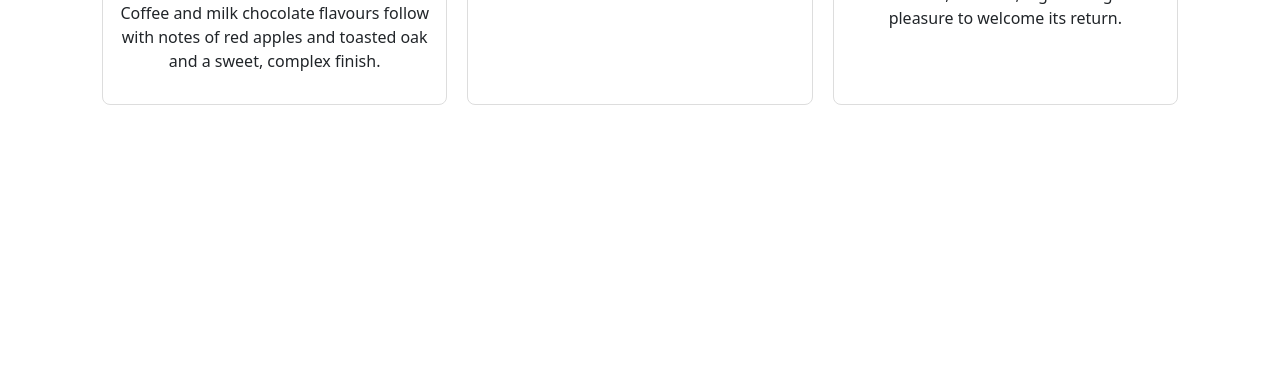
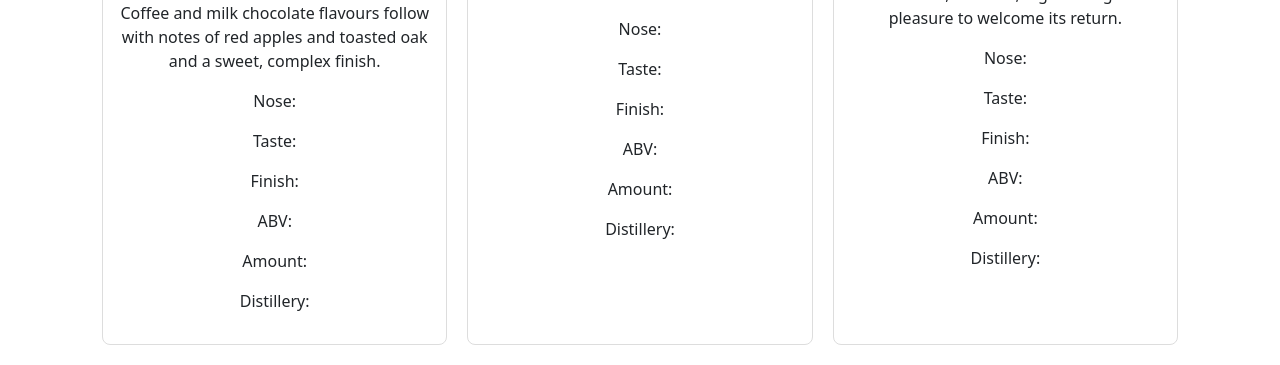
Before and after one commit to davidjoyce7656/software-ca1, a Django app: page /spot/ in a window 1280 px wide. Shown: the part 809-1174 px from the top of the page. Before the commit the page ends 914 px from the top, so only its background shows below. Run offline with Django 4.2, Linux system fonts and the light colour scheme; data comes from the database, SQL or seed files in the repository.

Commit message:
dbsql3 gitignore

```diff
--- a/whiskeycellar/models.py
+++ b/whiskeycellar/models.py
@@ -11,6 +11,13 @@
     name = models.CharField(max_length=100)
     brand = models.ForeignKey('WhiskeyBrand', on_delete=models.CASCADE)
     description = models.TextField()
+    amount = models.TextField()
+    cask = models.TextField
+    distillery = models.TextField()
+    nose = models.TextField()
+    taste = models.TextField()
+    finish = models.TextField()
+    abv = models.TextField()
     price = models.DecimalField(max_digits=10, decimal_places=2)
     image = models.ImageField(upload_to='whiskey_images/', null=True, blank=True)
     stock = models.IntegerField(null=True, blank=True)
--- a/whiskeycellar/templates/jameson.html
+++ b/whiskeycellar/templates/jameson.html
@@ -11,6 +11,12 @@
                 <p>Brand: {{ whiskey.brand.name }}</p>
                 <p>Price: €{{ whiskey.price }}</p>
                 <p class="whiskey-description">{{ whiskey.description }}</p>
+                <p>Nose: {{ whiskey.nose }}</p>
+                <p>Taste: {{ whiskey.taste }}</p>
+                <p>Finish: {{ whiskey.finish }}</p>
+                <p>ABV: {{ whiskey.abv }}</p>
+                <p>Amount: {{ whiskey.amount }}</p>
+                <p>Distillery: {{ whiskey.amount }}</p>
             </div>
         {% endif %}
     {% empty %}
--- a/whiskeycellar/templates/mandm.html
+++ b/whiskeycellar/templates/mandm.html
@@ -11,6 +11,12 @@
                 <p>Brand: {{ whiskey.brand.name }}</p>
                 <p>Price: €{{ whiskey.price }}</p>
                 <p class="whiskey-description">{{ whiskey.description }}</p>
+                <p>Nose: {{ whiskey.nose }}</p>
+                <p>Taste: {{ whiskey.taste }}</p>
+                <p>Finish: {{ whiskey.finish }}</p>
+                <p>ABV: {{ whiskey.abv }}</p>
+                <p>Amount: {{ whiskey.amount }}</p>
+                <p>Distillery: {{ whiskey.amount }}</p>
             </div>
         {% endif %}
     {% empty %}
--- a/whiskeycellar/templates/midleton.html
+++ b/whiskeycellar/templates/midleton.html
@@ -11,6 +11,12 @@
                 <p>Brand: {{ whiskey.brand.name }}</p>
                 <p>Price: €{{ whiskey.price }}</p>
                 <p class="whiskey-description">{{ whiskey.description }}</p>
+                <p>Nose: {{ whiskey.nose }}</p>
+                <p>Taste: {{ whiskey.taste }}</p>
+                <p>Finish: {{ whiskey.finish }}</p>
+                <p>ABV: {{ whiskey.abv }}</p>
+                <p>Amount: {{ whiskey.amount }}</p>
+                <p>Distillery: {{ whiskey.amount }}</p>
             </div>
         {% endif %}
     {% empty %}
--- a/whiskeycellar/templates/powers.html
+++ b/whiskeycellar/templates/powers.html
@@ -11,6 +11,12 @@
                 <p>Brand: {{ whiskey.brand.name }}</p>
                 <p>Price: €{{ whiskey.price }}</p>
                 <p class="whiskey-description">{{ whiskey.description }}</p>
+                <p>Nose: {{ whiskey.nose }}</p>
+                <p>Taste: {{ whiskey.taste }}</p>
+                <p>Finish: {{ whiskey.finish }}</p>
+                <p>ABV: {{ whiskey.abv }}</p>
+                <p>Amount: {{ whiskey.amount }}</p>
+                <p>Distillery: {{ whiskey.amount }}</p>
             </div>
         {% endif %}
     {% empty %}
--- a/whiskeycellar/templates/red_breast.html
+++ b/whiskeycellar/templates/red_breast.html
@@ -11,6 +11,12 @@
                 <p>Brand: {{ whiskey.brand.name }}</p>
                 <p>Price: €{{ whiskey.price }}</p>
                 <p class="whiskey-description">{{ whiskey.description }}</p>
+                <p>Nose: {{ whiskey.nose }}</p>
+                <p>Taste: {{ whiskey.taste }}</p>
+                <p>Finish: {{ whiskey.finish }}</p>
+                <p>ABV: {{ whiskey.abv }}</p>
+                <p>Amount: {{ whiskey.amount }}</p>
+                <p>Distillery: {{ whiskey.amount }}</p>
             </div>
         {% endif %}
     {% empty %}
--- a/whiskeycellar/templates/spot.html
+++ b/whiskeycellar/templates/spot.html
@@ -11,6 +11,12 @@
                 <p>Brand: {{ whiskey.brand.name }}</p>
                 <p>Price: €{{ whiskey.price }}</p>
                 <p class="whiskey-description">{{ whiskey.description }}</p>
+                <p>Nose: {{ whiskey.nose }}</p>
+                <p>Taste: {{ whiskey.taste }}</p>
+                <p>Finish: {{ whiskey.finish }}</p>
+                <p>ABV: {{ whiskey.abv }}</p>
+                <p>Amount: {{ whiskey.amount }}</p>
+                <p>Distillery: {{ whiskey.amount }}</p>
             </div>
         {% endif %}
     {% empty %}
```
Also changed, not shown: whiskeycellar/migrations/0004_whiskey_abv_whiskey_amount_whiskey_distillery_and_more.py (added), 1 other file.
